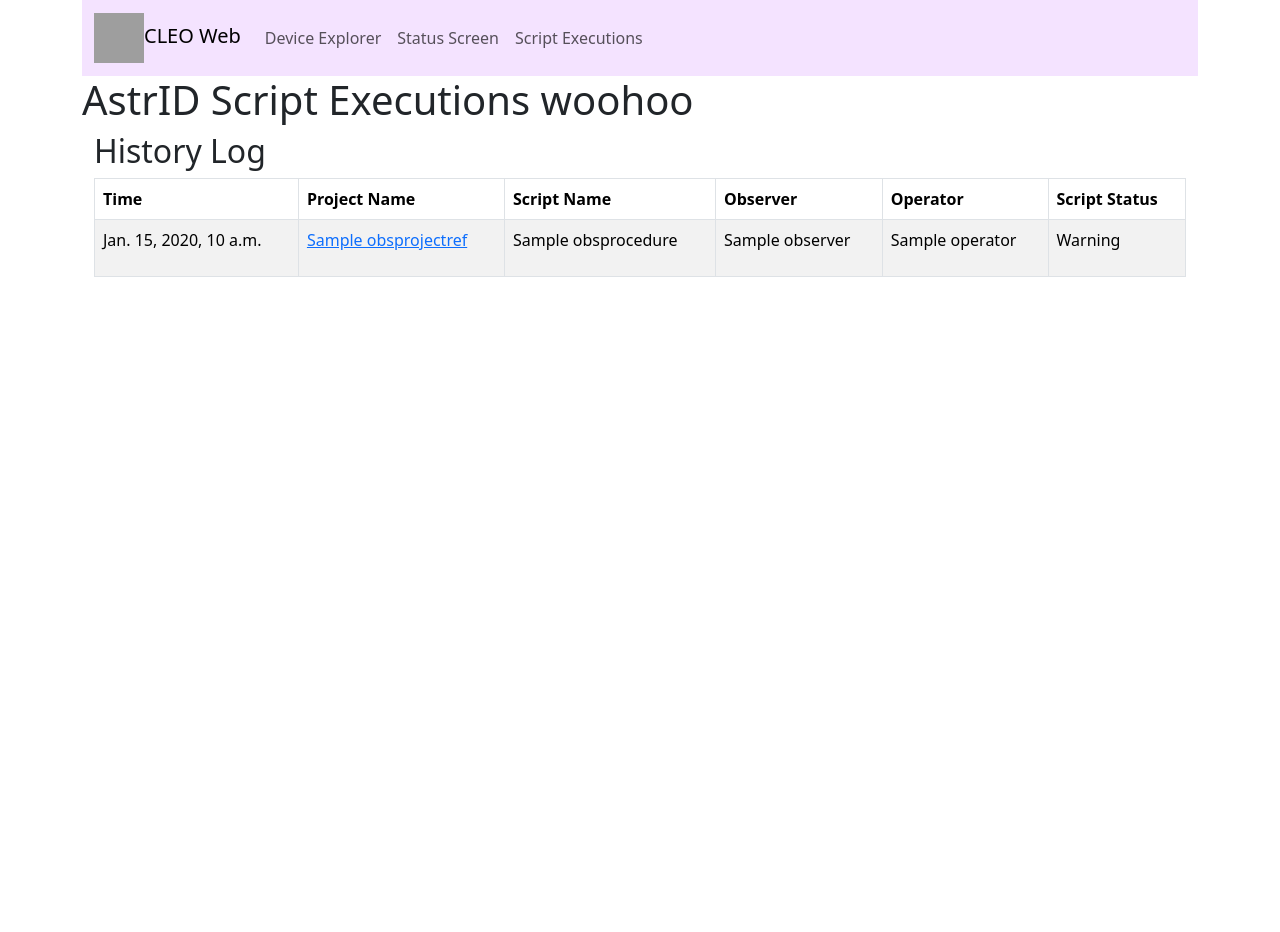
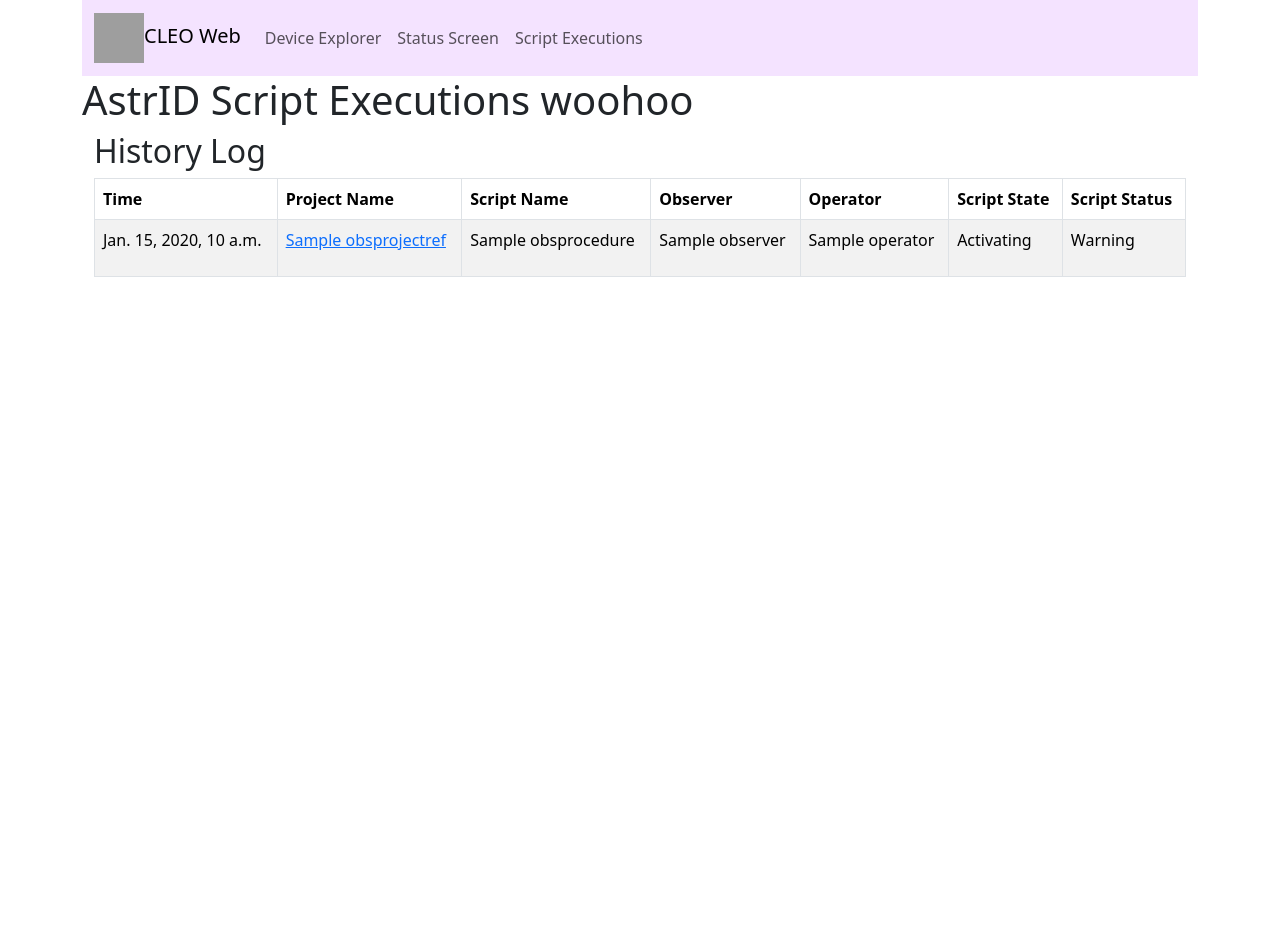
Before and after one commit to sofiarobertson/cleo_web, a Django app: template devex/templates/devex/script.html in a window 1280 px wide. Run offline with Django 5.2, Linux system fonts and the light colour scheme; the template is opened without the code that fills it: most values are stand-ins (such as "Sample title", 1, 10 or a date in 2020); grey boxes are pictures that could not be loaded.

Commit message:
added script state

```diff
--- a/devex/templates/devex/script.html
+++ b/devex/templates/devex/script.html
@@ -13,6 +13,7 @@
                         <th>Script Name</th>
                         <th>Observer</th>
                         <th>Operator</th>
+                        <th>Script State</th>
                         <th>Script Status</th>
                     </tr>
                 </thead>
@@ -49,6 +50,11 @@
                     </td>
                     <td>
                         <ul class="list-unstyled">
+                            <li>{{ history.obsprocedure.state }}</li>
+                        </ul>
+                    </td>
+                    <td>
+                        <ul class="list-unstyled">
                             <li>{{ history.obsprocedure.status }}</li>
 
                         </ul>
```
Also changed, not shown: devex/templates/devex/status.html (+6 -1 lines).
